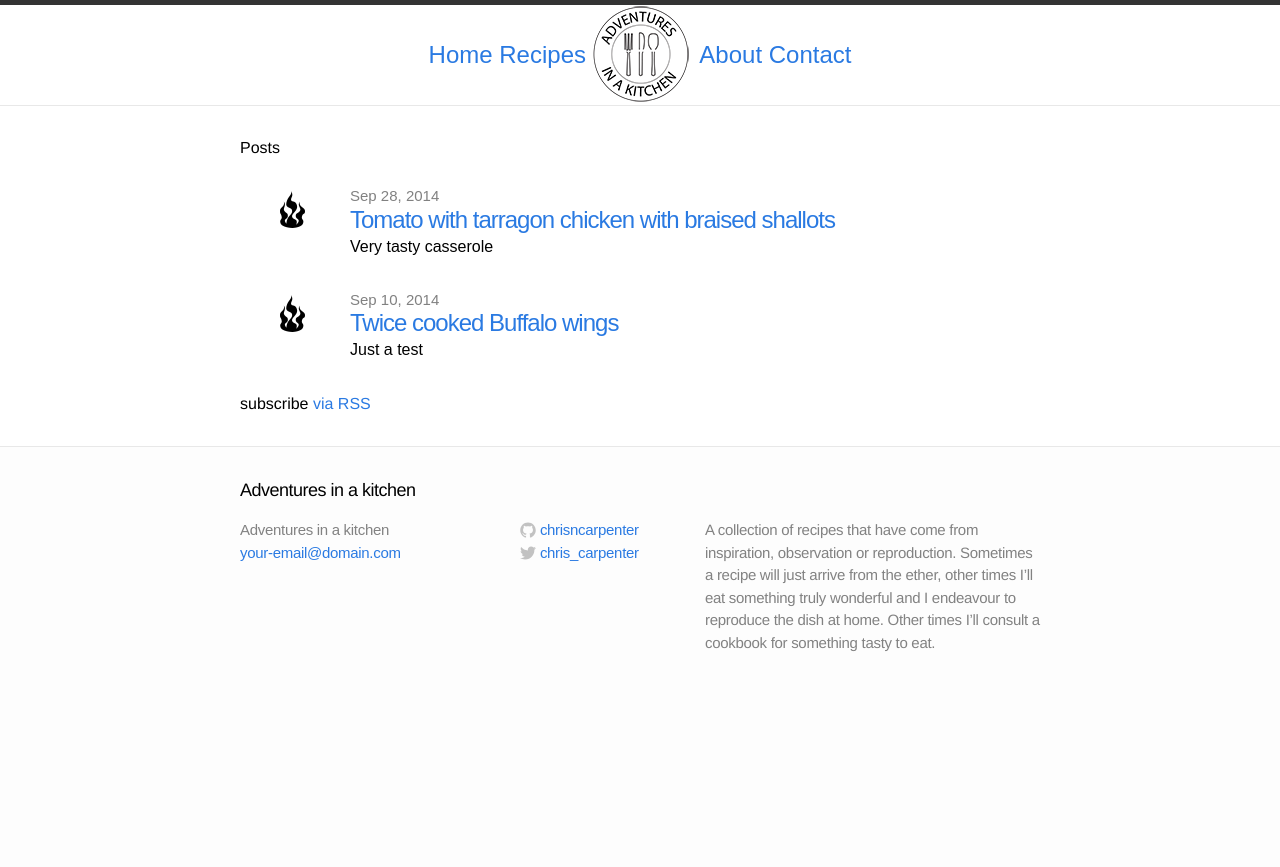
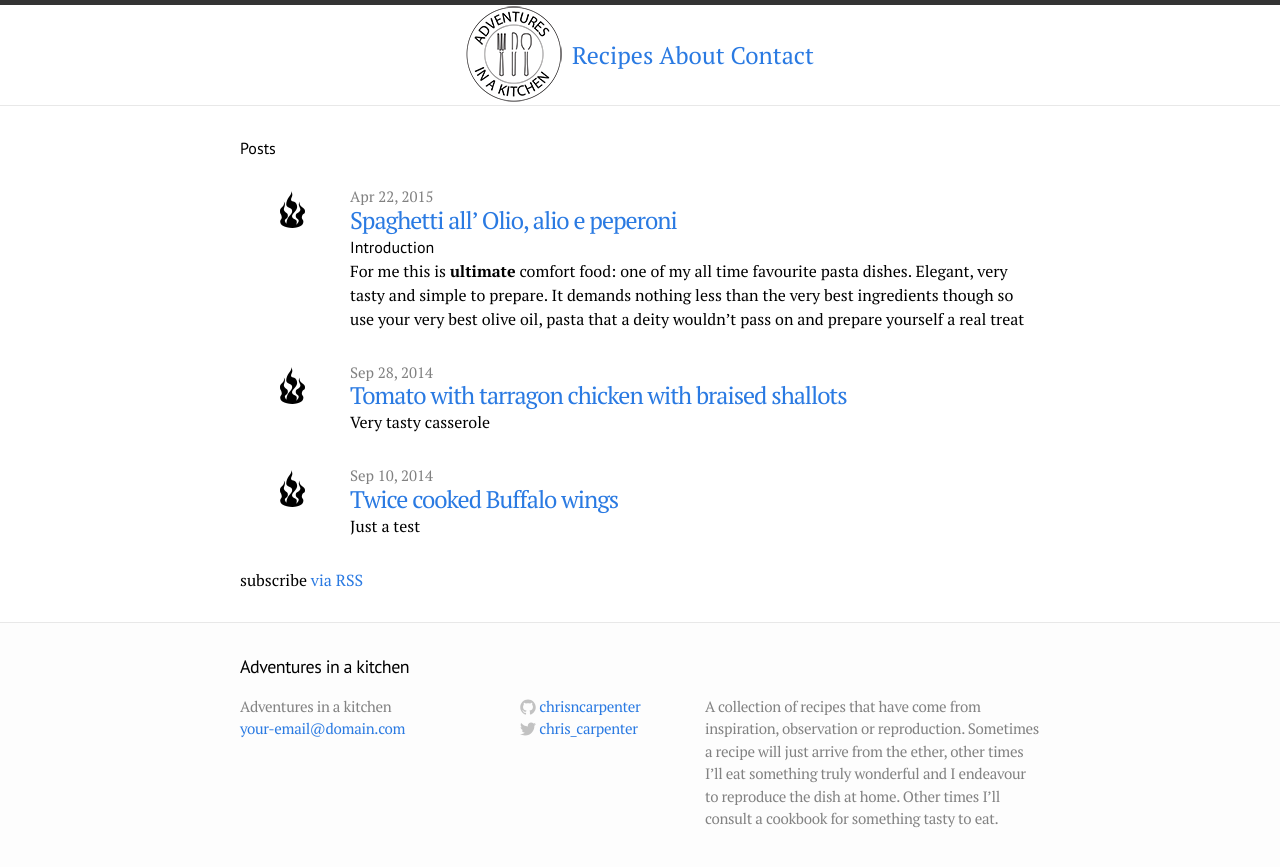
Before and after one commit to chrisncarpenter/chrisncarpenter.github.io, a Jekyll site: the page built from index.html, in a window 1280 px wide. Shown: the top 867 px of the page. Built offline with Jekyll 4.4.1, drawn with Linux system fonts in a browser that asks for light colours.

Commit message:
New recipe

```diff
--- a/_includes/head.html
+++ b/_includes/head.html
@@ -2,15 +2,11 @@
     <meta charset="utf-8">
     <meta http-equiv="X-UA-Compatible" content="IE=edge">
     <title>{% if page.title %}{{ page.title }}{% else %}{{ site.title }}{% endif %}</title>
-    <meta name="viewport" content="width=device-width">
+    <meta name="viewport" content="width=device-width, user-scalable=no">
     <meta name="description" content="{{ site.description }}">
     <link rel="canonical" href="{{ page.url | replace:'index.html','' | prepend: site.baseurl | prepend: site.url }}">
-
-    <!-- Custom CSS -->
-    <link rel="stylesheet" href="{{ "/css/main.css" | prepend: site.baseurl }}">
-    <meta name="viewport" content="width=device-width, user-scalable=no">
-	<script type="text/javascript" src="//use.typekit.net/ill2iic.js"></script>
-	<script type="text/javascript">try{Typekit.load();}catch(e){}</script>
-	 <link rel="stylesheet" href="{{ "/css/styles.css" | prepend: site.baseurl }}">
-
+    <link href='http://fonts.googleapis.com/css?family=PT+Serif:400,700,400italic' rel='stylesheet' type='text/css'>
+    <link href='http://fonts.googleapis.com/css?family=PT+Sans:400,700' rel='stylesheet' type='text/css'>
+	<link rel="stylesheet" href="{{ "/css/styles.css" | prepend: site.baseurl }}">
+	<link rel="stylesheet" href="{{ "/css/main.css" | prepend: site.baseurl }}">
 </head>
--- a/_posts/2014-09-28-tomato-and-tarragon-chicken-casserole.markdown
+++ b/_posts/2014-09-28-tomato-and-tarragon-chicken-casserole.markdown
@@ -10,7 +10,7 @@ cookingtime: 1-2 hours
 permalink: /recipes/tomato-with-tarragon-chicken-with-braised-shallots
 serves: 2-3 people
 ingredients:
-  - name: 4-6 |chicken thighs|
+  - name: 4-6 |chicken thighs
   - name: 80 g of pancetta
   - name: 2 |garlic cloves thinly sliced
   - name: 8-10 |small shallots
--- /dev/null
+++ b/_posts/2015-04-22-spaghetti-with-chilli-and-garlic.md
@@ -0,0 +1,31 @@
+---
+layout: post
+title: Spaghetti all’ Olio, alio e peperoni
+excerpt:
+img: test.png
+cusine: Italian
+preptime: 5 minutes
+cookingtime: 15 minutes
+permalink: /recipes/spaghetti-with-garlic-and-chilli
+serves: 1 person
+ingredients:
+  - name: 200 g |Spaghetti
+  - name: 6 tbs |of your best Extra Virgin Olive Oil
+  - name: 2-3 |cloves of garlic, finely sliced
+  - name: 2-2 |tsp of chilli flakes
+  - name: 1 |lemon
+  - name: flat leaf parsley |small bunch, chopped
+  - name: salt & pepper
+equipment:
+  - name: large saucepan
+  - name: large frying/sauté pan
+  - name: tongs
+  - name: wooden spoon
+---
+### Introduction
+For me this is **ultimate** comfort food: one of my all time favourite pasta dishes. Elegant, very tasty and simple to prepare. It demands nothing less than the very best ingredients though so use your very best olive oil, pasta that a deity wouldn’t pass on and prepare yourself a real treat
+
+### Method
+Bring 5 litres of water to a rolling boil and add a tablespoon of salt. Plunge the Spaghetti and ensure it’s completely submerged: cook until al-dente
+
+With your sauté pan on a medium heat add the olive oil and gently fry the garlic for a 3-4 minutes until soft and very slightly golden brown. Now the chilli flakes and cook gently.
--- a/css/main.css
+++ b/css/main.css
@@ -9,14 +9,15 @@
 html, body { height: 100%; }
 
 body {
-  font-family: Helvetica, Arial, sans-serif;
+  font-family: 'PT Serif', Helvetica, Arial, sans-serif;
+  font-weight:400;
   font-size: 16px;
   line-height: 1.5;
   font-weight: 300;
   background-color: #fdfdfd;
 }
 
-h1, h2, h3, h4, h5, h6 { font-size: 100%; font-weight: 400; }
+h1, h2, h3, h4, h5, h6 { font-family: 'PT Sans', sans-serif; font-size: 100%; font-weight: 400; }
 
 a         { color: #2a7ae2; text-decoration: none; }
 a:hover   { color: #000; text-decoration: underline; }
--- a/css/styles.css
+++ b/css/styles.css
@@ -1,7 +1,6 @@
 .wrapper {width:620px; margin:0 auto;}
 
 
-li {  font-family: "ff-meta-web-pro",sans-serif; }
 .posts li {padding:0 0 0 110px;}
 
 h6.countryOrigin { font-style:italic; padding:0 0 0 35px; font-size: 16px; line-height: 16px; font-weight: normal; }
@@ -28,6 +27,5 @@ h6.countryOrigin { font-style:italic; padding:0 0 0 35px; font-size: 16px; line-
     line-height:100px;
 }
 
-.nav li {  font-family: "ff-meta-serif-web-pro",sans-serif; }
 
 #nav-logo { text-indent:-5000px; background:url('/imgs/logo.png') no-repeat top left;width:100px; }
```
Also changed, not shown: _data/nav.yml (+2 -6 lines).
